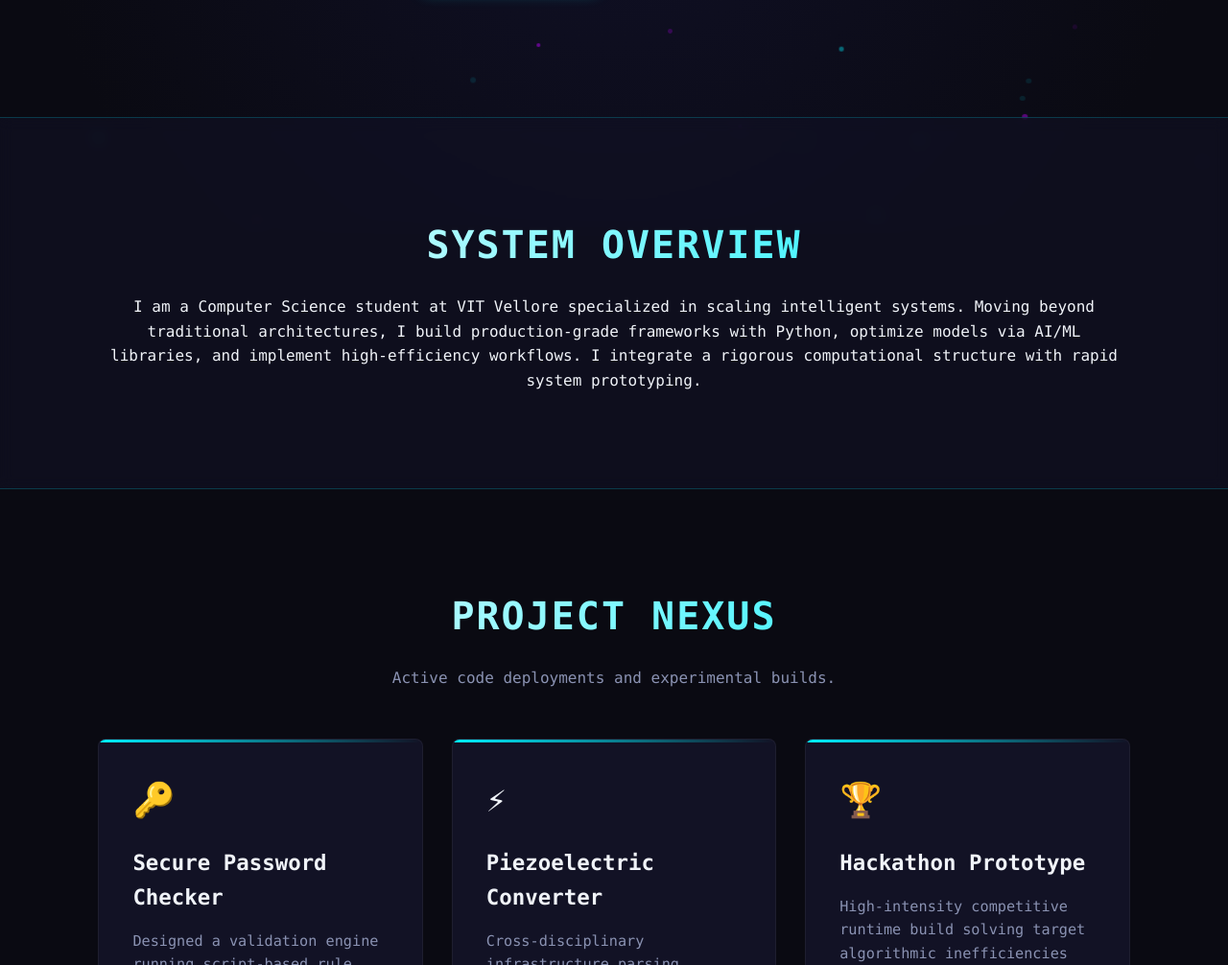
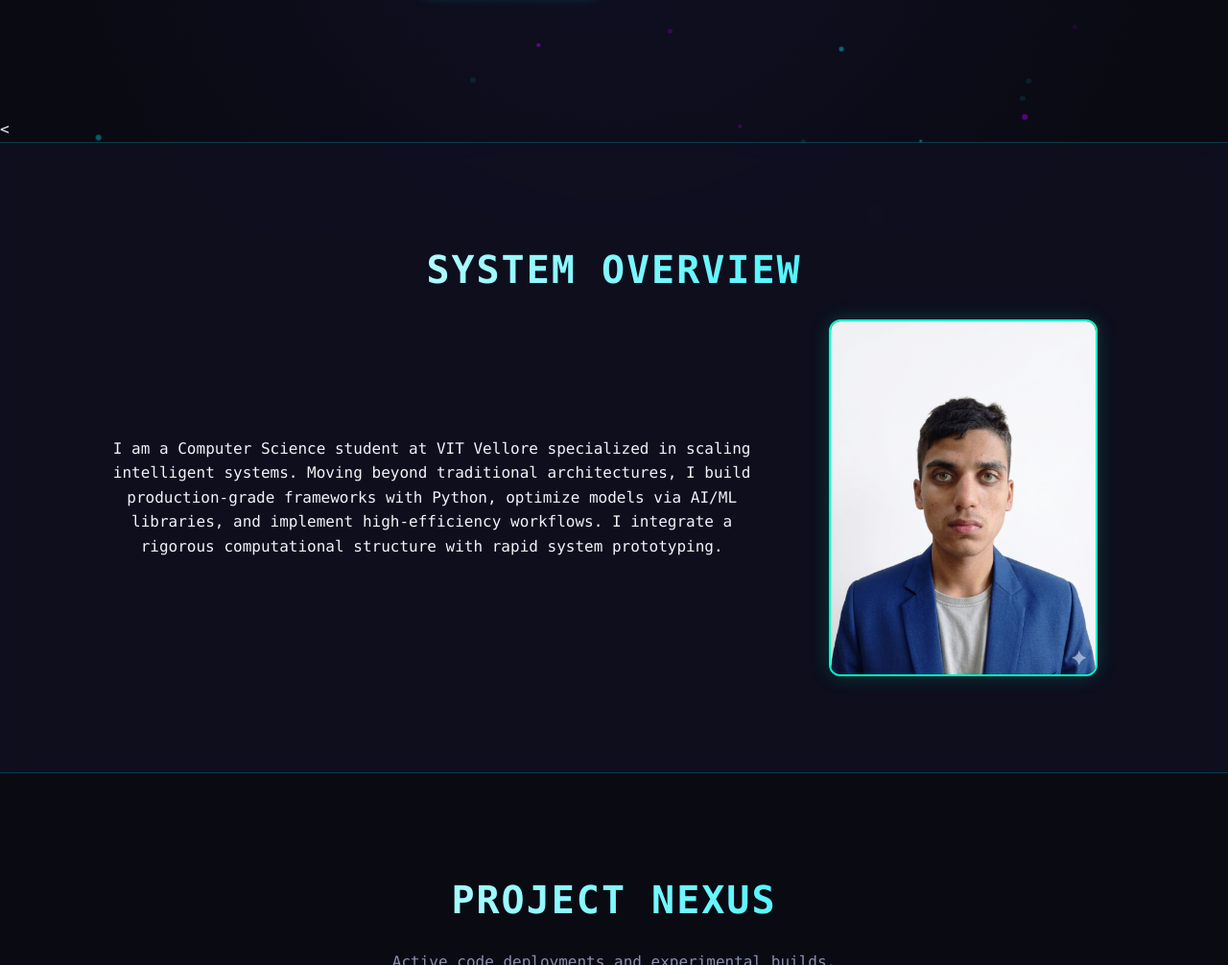
Before and after one commit to kalyand-create/Kalyand-portfolio, a plain HTML site: page index.html in a window 1280 px wide. Shown: the part 560-1566 px from the top of the page at 96% size. Drawn offline with Linux system fonts and the light colour scheme.

Commit message:
Fix corrupted image file

```diff
--- a/index.html
+++ b/index.html
@@ -37,13 +37,22 @@
         </div>
     </header>
 
-    <!-- About Me Section -->
-    <section id="about" class="section glass-section">
+
+    <!-- REPLACE YOUR EXISTING ABOUT ME SECTION WITH THIS -->
+<   <section id="about" class="section glass-section">
         <div class="section-container">
             <h2 class="glow-title">System Overview</h2>
-            <p>I am a Computer Science student at VIT Vellore specialized in scaling intelligent systems. Moving beyond traditional architectures, I build production-grade frameworks with Python, optimize models via AI/ML libraries, and implement high-efficiency workflows. I integrate a rigorous computational structure with rapid system prototyping.</p>
+            <div class="about-content-layout" style="display: flex; gap: 2rem; align-items: center; flex-wrap: wrap;">
+                <div class="about-text" style="flex: 2; min-width: 300px;">
+                    <p>I am a Computer Science student at VIT Vellore specialized in scaling intelligent systems. Moving beyond traditional architectures, I build production-grade frameworks with Python, optimize models via AI/ML libraries, and implement high-efficiency workflows. I integrate a rigorous computational structure with rapid system prototyping.</p>
+                </div>
+                <div class="profile-image-container" style="flex: 1; min-width: 250px; display: flex; justify-content: center;">
+                    <img src="profile.jpg" alt="Kalyan Dontamsetty" style="width: 100%; max-width: 280px; border-radius: 12px; box-shadow: 0 0 20px rgba(0, 255, 200, 0.2); border: 2px solid var(--accent-color, #00ffc8);">
+                </div>
+            </div>
         </div>
     </section>
+
 
     <!-- Projects Grid Section -->
     <section id="projects" class="section">
```
Also changed, not shown: profile.jpg (added).
